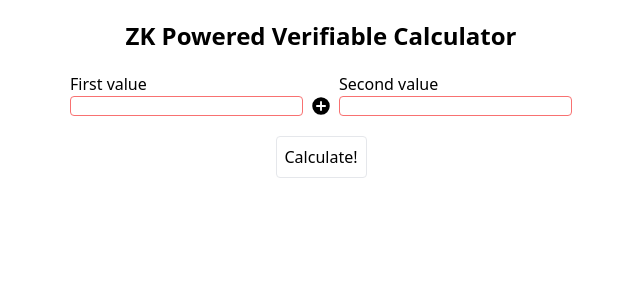
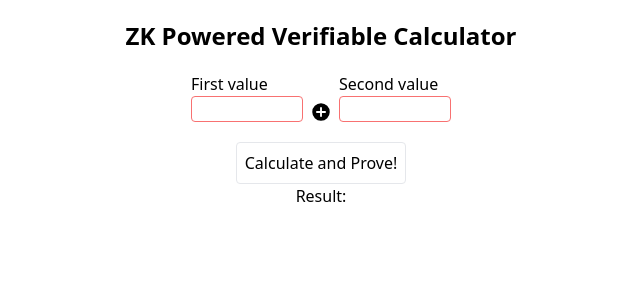
Before and after one commit to hannahredler/zk-calculator, a React (Vite) app in the folder packages/app/: page / in a window 1280 px wide. Shown: the top 300 px of the page, without its empty margins (319-959 px from the left). Built offline with nearby package versions, Linux system fonts and the light colour scheme.

Commit message:
Add snarkjs and proving on the app side

```diff
--- a/packages/app/package.json
+++ b/packages/app/package.json
@@ -14,11 +14,14 @@
   "dependencies": {
     "@heroicons/react": "^2.2.0",
     "react": "^18.3.1",
-    "react-dom": "^18.3.1"
+    "react-dom": "^18.3.1",
+    "snarkjs": "^0.7.5"
   },
   "devDependencies": {
+    "@types/node": "^22.10.7",
     "@types/react": "^18.3.18",
     "@types/react-dom": "^18.3.5",
+    "@types/snarkjs": "^0.7.9",
     "@vitejs/plugin-react": "^4.3.4",
     "eslint-plugin-react-hooks": "^5.0.0",
     "eslint-plugin-react-refresh": "^0.4.16",
--- a/packages/app/src/App.tsx
+++ b/packages/app/src/App.tsx
@@ -1,16 +1,11 @@
 import { useState, useEffect } from "react";
 import { PlusCircleIcon } from "@heroicons/react/16/solid";
 import { NumberInput } from "./NumberInput";
+import Prover from "./Prover";
 
 function App() {
   const [first, setFirst] = useState<number | null>(null);
   const [second, setSecond] = useState<number | null>(null);
-
-  const [disabled, setDisabled] = useState<boolean>(true);
-
-  useEffect(() => {
-    setDisabled(first === null || second === null);
-  }, [first, second]);
 
   return (
     <>
@@ -25,15 +20,7 @@ function App() {
           </div>
           <NumberInput label="Second value" setValue={setSecond} />
         </div>
-        <button
-          disabled={disabled}
-          className={`border border-px rounded p-2  ${
-            disabled ? "pointer-events-none" : "hover:bg-green-600"
-          }`}
-          onClick={() => {}}
-        >
-          Calculate!
-        </button>
+        <Prover first={first} second={second} />
       </div>
     </>
   );
--- a/packages/app/src/NumberInput.tsx
+++ b/packages/app/src/NumberInput.tsx
@@ -11,7 +11,7 @@ export const NumberInput: React.FC<{
       {label && <label htmlFor={label}>{label}</label>}
       <input
         id={label}
-        className="appearance-none border border-px border-red-400 rounded outline-none bg-transparent h-5"
+        className="appearance-none border border-px border-red-400 rounded outline-none bg-transparent h-5 w-28 p-2 py-3"
         value={innerValue}
         onChange={(event) => {
           let val = Number(event.target.value);
--- /dev/null
+++ b/packages/app/src/Prover.tsx
@@ -0,0 +1,43 @@
+import { useState } from "react";
+import { groth16 } from "snarkjs";
+import { FC, useEffect } from "react";
+
+const Prover: FC<{ first: number | null; second: number | null }> = ({
+  first,
+  second,
+}) => {
+  const [disabled, setDisabled] = useState<boolean>(true);
+  const [proof, setProof] = useState<string | null>(null);
+  const [result, setResult] = useState<number | null>(null);
+
+  useEffect(() => {
+    setDisabled(first === null || second === null);
+  }, [first, second]);
+
+  return (
+    <>
+      <button
+        disabled={disabled}
+        className={`border border-px rounded p-2 ${
+          disabled ? "pointer-events-none" : "hover:bg-green-600"
+        }`}
+        onClick={async () => {
+          if (!first || !second) return;
+
+          const res = await groth16.fullProve(
+            { x1: first, x2: second },
+            "./Addition.wasm",
+            "./Addition_final.zkey"
+          );
+
+          setResult(Number(res.publicSignals[0]));
+        }}
+      >
+        Calculate and Prove!
+      </button>
+      <span>Result: {result}</span>
+    </>
+  );
+};
+
+export default Prover;
```
Also changed, not shown: 2 other files (tests, documents, lock files or other folders).
